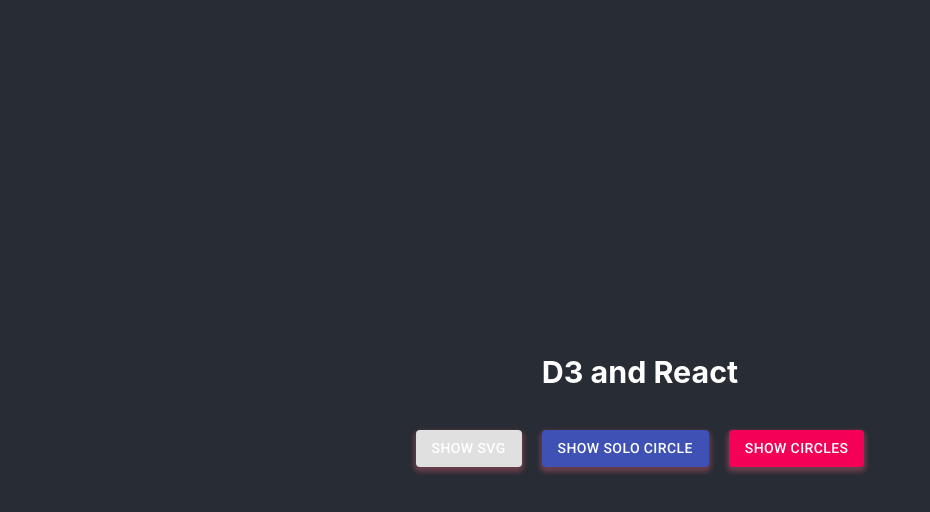
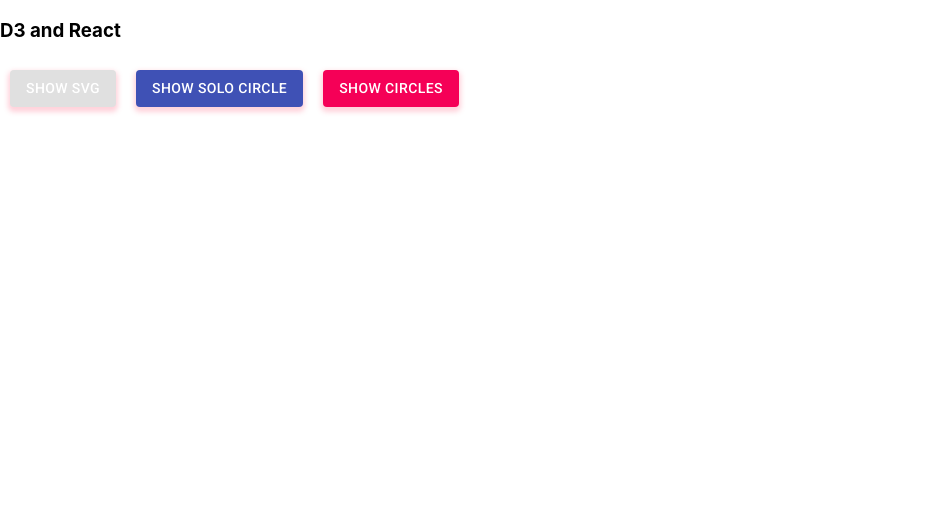
Before and after one commit to Wolven531/d3-and-react, a React (Create React App) app: page / in a window 1280 px wide. Shown: the top 512 px of the page, without its empty margins (0-930 px from the left). Built offline with nearby package versions, Linux system fonts and the light colour scheme.

Commit message:
Comment out CSS styles

```diff
--- a/src/App.css
+++ b/src/App.css
@@ -1,3 +1,4 @@
+/*
 body {
 	align-items: center;
 	background-color: #282c34;
@@ -12,3 +13,8 @@
 h3 {
 	text-align: center;
 }
+*/
+
+#root {
+	min-height: 100vh;
+}
```
